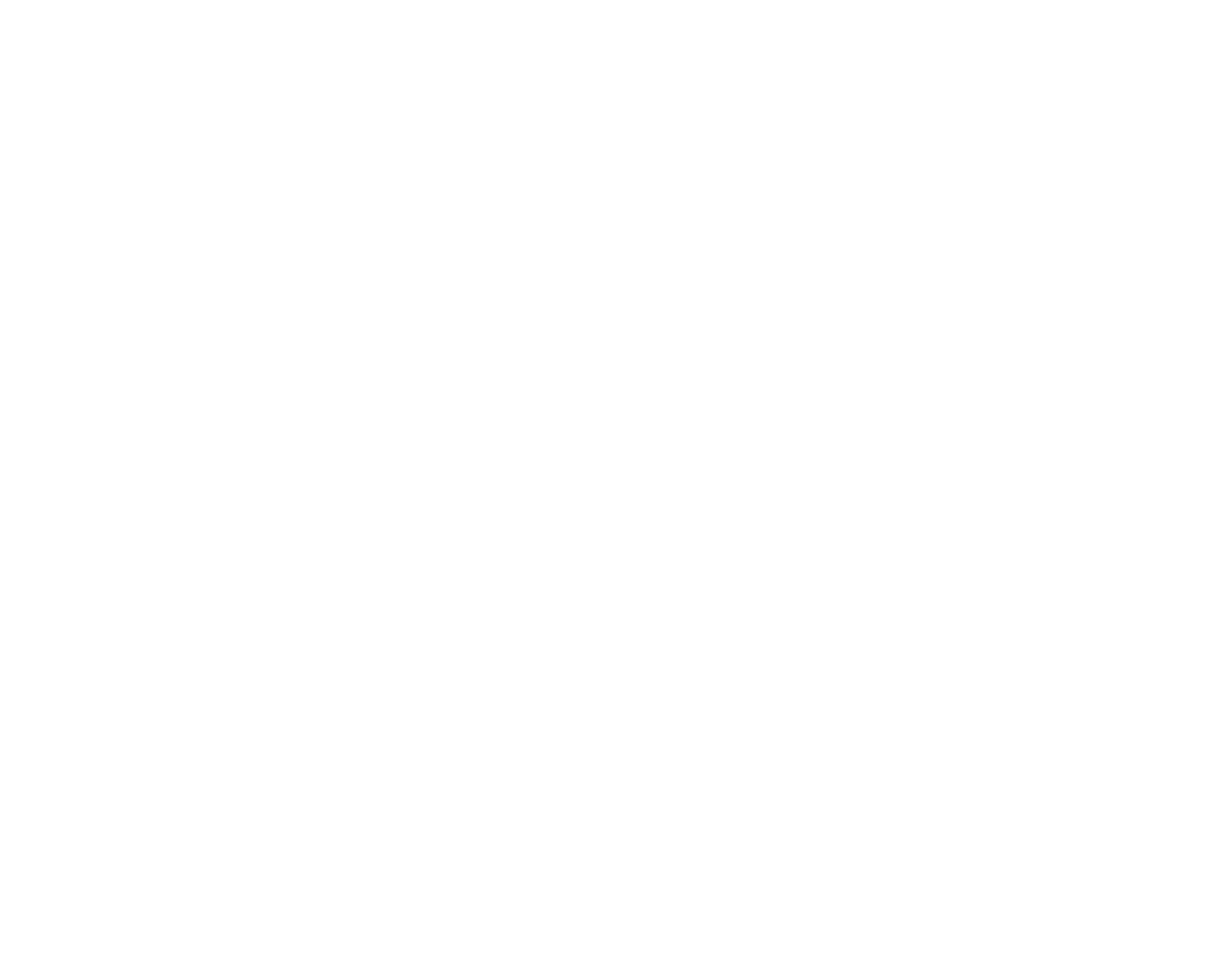
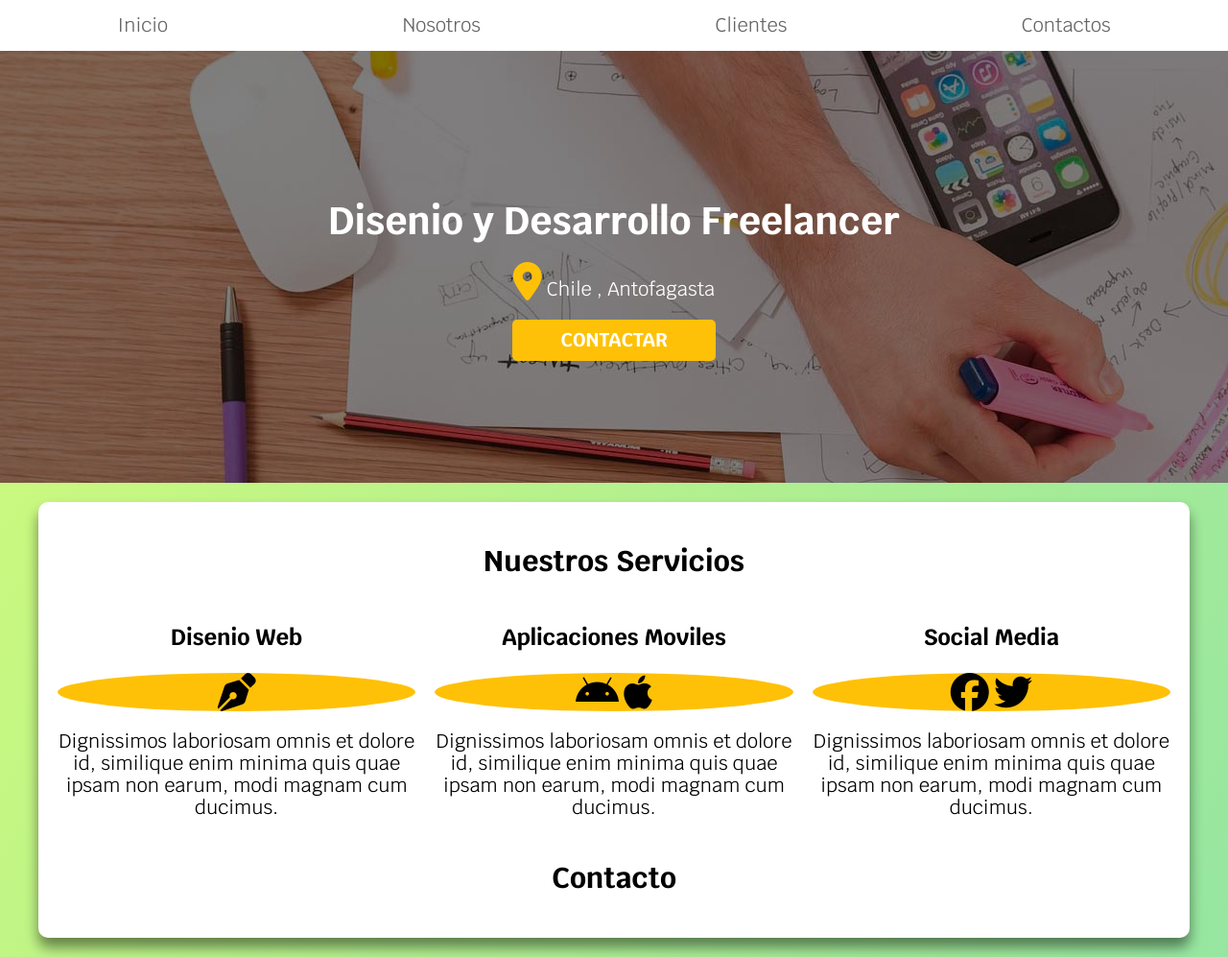
Before and after one commit to JorgeOyanederV/freelancer, a plain HTML site: page index.html in a window 1280 px wide. Shown: the whole page at 96% size. Before the commit the page ends 800 px from the top, so only its background shows below. Drawn offline with Linux system fonts and the light colour scheme.

Commit message:
Avance Pagina principal

```diff
--- a/css/style.css
+++ b/css/style.css
@@ -0,0 +1,117 @@
+:root {
+  --primario: #ffc107;
+  --oscuro: #0000009b;
+}
+html {
+  box-sizing: border-box;
+  min-height: 100%;
+  font-size: 62.5%;
+}
+*,
+*:before,
+*:after {
+  box-sizing: inherit;
+}
+img {
+  max-width: 100%;
+}
+.navegacion {
+  font-size: 2rem;
+  display: flex;
+  flex-direction: column;
+  text-align: center;
+  padding: 1.5rem 0;
+}
+@media (min-width: 700px) {
+  .navegacion {
+    flex-direction: row;
+    justify-content: space-around;
+  }
+}
+header {
+  background-color: white;
+}
+.navegacion a {
+  color: var(--oscuro);
+  text-decoration: none;
+}
+body {
+  min-height: 100%;
+  background-image: linear-gradient(120deg, #d4fc79 0%, #96e6a1 100%);
+  font-family: "Krub", sans-serif;
+  font-size: 2rem;
+}
+
+.contenedor-hero {
+  background-image: url(../img/hero.jpg);
+  height: 45rem;
+  position: relative;
+  display: flex;
+  justify-content: center;
+  align-items: center;
+}
+.contenedor-hero::after {
+  content: "";
+  background-color: rgba(0, 0, 0, 0.5);
+  position: absolute;
+  top: 0;
+  left: 0;
+  bottom: 0;
+  right: 0;
+}
+.contenedor {
+  max-width: 120rem;
+  margin: 0 auto;
+  color: white;
+  position: relative;
+  z-index: 1;
+  text-align: center;
+}
+.contenedor h1 {
+  margin-bottom: 0%;
+}
+.contenedor i {
+  font-size: 4rem;
+  color: var(--primario);
+}
+.boton {
+  display: inline-block;
+  text-decoration: none;
+  text-transform: uppercase;
+  background-color: var(--primario);
+  padding: 1rem 5rem;
+  color: white;
+  font-weight: 700;
+  border-radius: 0.5rem;
+}
+.servicios {
+  background-color: white;
+  border-radius: 1rem;
+  -webkit-box-shadow: 0px 10px 14px 0px rgba(0, 0, 0, 0.47);
+  -moz-box-shadow: 0px 10px 14px 0px rgba(0, 0, 0, 0.47);
+  box-shadow: 0px 10px 14px 0px rgba(0, 0, 0, 0.47);
+  padding: 2rem;
+  margin: 2rem auto;
+}
+
+.contenedor-servicios {
+  display: flex;
+  justify-content: space-between;
+  align-items: center;
+  column-gap: 2rem;
+}
+.servicio {
+  display: flex;
+  flex-direction: column;
+  color: black;
+}
+.servicios h2{
+  color: black;
+}
+.icono {
+  background-color: var(--primario);
+  border-radius: 50%;
+}
+.icono i {
+  color: black;
+}
--- a/index.html
+++ b/index.html
@@ -1,13 +1,79 @@
 <!DOCTYPE html>
 <html lang="en">
-<head>
-    <meta charset="UTF-8">
-    <meta name="viewport" content="width=device-width, initial-scale=1.0">
-    <meta http-equiv="X-UA-Compatible" content="ie=edge">
+  <head>
+    <meta charset="UTF-8" />
+    <meta name="viewport" content="width=device-width, initial-scale=1.0" />
+    <meta http-equiv="X-UA-Compatible" content="ie=edge" />
     <title>Freelancer</title>
-    <link rel="stylesheet" href="css/style.css">
-</head>
-<body>
+    <link
+      href="https://fonts.googleapis.com/css2?family=Krub:wght@400;700&display=swap"
+      rel="stylesheet"
+    />
+    <script
+      src="https://kit.fontawesome.com/e05119754c.js"
+      crossorigin="anonymous"
+    ></script>
+    <link rel="stylesheet" href="css/normalize.css" />
+    <link rel="stylesheet" href="css/style.css" />
+  </head>
+  <body>
+    <header>
+      <nav class="navegacion">
+        <a href="#">Inicio</a>
+        <a href="#">Nosotros</a>
+        <a href="#">Clientes</a>
+        <a href="#">Contactos</a>
+      </nav>
+    </header>
+    <div class="contenedor-hero">
+      <div class="contenedor">
+        <h1>Disenio y Desarrollo Freelancer</h1>
+        <p><i class="fas fa-map-marker-alt"></i> Chile , Antofagasta</p>
+        <a href="#" class="boton">Contactar</a>
+      </div>
+    </div>
 
-</body>
+    <main class="servicios contenedor">
+      <h2>Nuestros Servicios</h2>
+      <div class="contenedor-servicios">
+        <div class="servicio">
+          <h3>Disenio Web</h3>
+          <div class="icono">
+            <i class="fas fa-pen-nib"></i>
+          </div>
+          <p>
+            Dignissimos laboriosam omnis et dolore id, similique enim minima
+            quis quae ipsam non earum, modi magnam cum ducimus.
+          </p>
+        </div>
+
+        <div class="servicio">
+          <h3>Aplicaciones Moviles</h3>
+          <div class="icono">
+            <i class="fab fa-android"></i>
+            <i class="fab fa-apple"></i>
+          </div>
+          <p>
+            Dignissimos laboriosam omnis et dolore id, similique enim minima
+            quis quae ipsam non earum, modi magnam cum ducimus.
+          </p>
+        </div>
+
+        <div class="servicio">
+          <h3>Social Media</h3>
+          <div class="icono">
+            <i class="fab fa-facebook"></i>
+            <i class="fab fa-twitter"></i>
+          </div>
+          <p>
+            Dignissimos laboriosam omnis et dolore id, similique enim minima
+            quis quae ipsam non earum, modi magnam cum ducimus.
+          </p>
+        </div>
+      </div>
+      <div class="contenedor-contacto">
+        <h2>Contacto</h2>
+      </div>
+    </main>
+  </body>
 </html>
```
Also changed, not shown: css/normalize.css (added).
